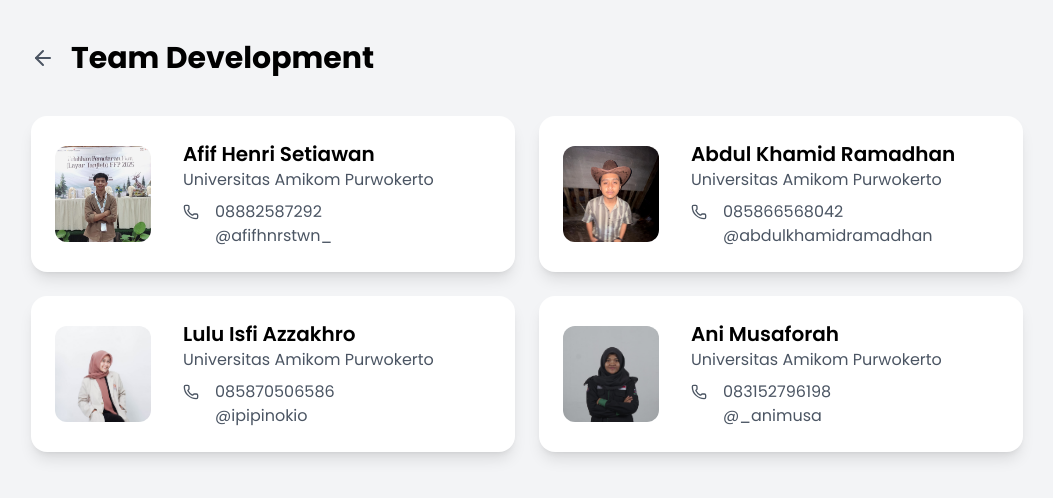
After one commit to Afif-Henri-Setiawan/Fourteen_MiniaturBus, a PHP site: page /profil_dev.php in a window 1280 px wide. The commit adds this page. Shown: the top 498 px of the page, without its empty margins (113-1166 px from the left). Run offline with PHP 8.4, Linux system fonts and the light colour scheme; style sheets or scripts are compiled from the project's sources; some libraries are stand-ins or nearby versions.

Commit message:
update website

```diff
--- /dev/null
+++ b/public/profil_dev.php
@@ -0,0 +1,130 @@
+<!DOCTYPE html>
+<html lang="en">
+
+<head>
+    <meta charset="UTF-8" />
+    <meta name="viewport" content="width=device-width, initial-scale=1.0" />
+    <title>Profil Card</title>
+    <script src="https://cdn.tailwindcss.com"></script>
+    <script src="https://unpkg.com/lucide@latest/dist/umd/lucide.min.js"></script>
+    <!-- goggle font -->
+    <link rel="preconnect" href="https://fonts.googleapis.com">
+    <link rel="preconnect" href="https://fonts.gstatic.com" crossorigin>
+    <link
+        href="https://fonts.googleapis.com/css2?family=Poppins:ital,wght@0,100;0,200;0,300;0,400;0,500;0,600;0,700;0,800;0,900;1,100;1,200;1,300;1,400;1,500;1,600;1,700;1,800;1,900&display=swap"
+        rel="stylesheet">
+    <!-- google font end -->
+
+    <!-- css -->
+    <link href="../src/output.css" rel="stylesheet">
+
+    <!-- Favicon -->
+    <link rel="icon" type="image/png" href="Assets/image/Fix Logo 14 busworkshop Hitam.png" sizes="100x10">
+    <!-- End Favicon -->
+</head>
+
+<body class="bg-gray-100">
+    <div class="max-w-6xl mx-auto px-4 lg:px-20 py-10">
+        <!-- Header -->
+        <div class="flex items-center mb-10">
+            <button onclick="history.back()" class="mr-4 text-gray-600 hover:text-black">
+                <i data-lucide="arrow-left" class="w-6 h-6"></i>
+            </button>
+            <h1 class="text-3xl font-bold">Team Development</h1>
+        </div>
+
+        <!-- Grid Card -->
+        <div class="grid grid-cols-1 md:grid-cols-2 gap-6">
+            <!-- Card 1 -->
+            <div class="bg-white shadow-lg rounded-2xl p-6 flex items-center space-x-4">
+                <img src="Assets\image\afif1.jpg" alt="Profil 1" class="rounded-xl w-24 h-24 object-cover" />
+                <div>
+                    <h2 class="text-xl font-semibold">Afif Henri Setiawan</h2>
+                    <p class="text-gray-600">Universitas Amikom Purwokerto</p>
+                    <div class="flex items-center space-x-2 mt-2 text-gray-600">
+                        <i data-lucide="phone" class="w-4 h-4"></i>
+                        <a href="https://wa.me/628882587292" target="_blank" class="hover:underline">
+                            08882587292
+                        </a>
+                    </div>
+
+                    <div class="flex items-center space-x-2 text-gray-600">
+                        <i data-lucide="instagram" class="w-4 h-4"></i>
+                        <a href="https://www.instagram.com/afifhnrstwn_?igsh=MXAxZWxnaGR3bnU1NA==" target="_blank"
+                            class="hover:underline">@afifhnrstwn_</a>
+                    </div>
+
+                </div>
+            </div>
+
+            <!-- Card 2 -->
+            <div class="bg-white shadow-lg rounded-2xl p-6 flex items-center space-x-4">
+                <img src="Assets\image\abdul.jpg" alt="Profil 1" class="rounded-xl w-24 h-24 object-cover" />
+                <div>
+                    <h2 class="text-xl font-semibold">Abdul Khamid Ramadhan</h2>
+                    <p class="text-gray-600">Universitas Amikom Purwokerto</p>
+                    <div class="flex items-center space-x-2 mt-2 text-gray-600">
+                        <i data-lucide="phone" class="w-4 h-4"></i>
+                        <a href="https://wa.me/6285866568042" target="_blank" class="hover:underline">
+                            085866568042
+                        </a>
+                    </div>
+
+                    <div class="flex items-center space-x-2 text-gray-600">
+                        <i data-lucide="instagram" class="w-4 h-4"></i>
+                        <a href="https://www.instagram.com/abdulkhamidramadhan?utm_source=ig_web_button_share_sheet&igsh=MXBsNnp0c2twMXQ5Zw==" target="_blank"
+                            class="hover:underline">@abdulkhamidramadhan</a>
+                    </div>
+                </div>
+            </div>
+
+            <!-- Card 3 -->
+            <div class="bg-white shadow-lg rounded-2xl p-6 flex items-center space-x-4">
+                <img src="Assets\image\lulu.jpg" alt="Profil 1" class="rounded-xl w-24 h-24 object-cover" />
+                <div>
+                    <h2 class="text-xl font-semibold">Lulu Isfi Azzakhro</h2>
+                    <p class="text-gray-600">Universitas Amikom Purwokerto</p>
+                    <div class="flex items-center space-x-2 mt-2 text-gray-600">
+                        <i data-lucide="phone" class="w-4 h-4"></i>
+                        <a href="https://wa.me/6285870506586" target="_blank" class="hover:underline">
+                            085870506586
+                        </a>
+                    </div>
+
+                    <div class="flex items-center space-x-2 text-gray-600">
+                        <i data-lucide="instagram" class="w-4 h-4"></i>
+                        <a href="https://www.instagram.com/ipipinokio?igsh=Ym83MHZ3NXJzbGg4" target="_blank"
+                            class="hover:underline">@ipipinokio</a>
+                    </div>
+                </div>
+            </div>
+
+            <!-- Card 4 -->
+            <div class="bg-white shadow-lg rounded-2xl p-6 flex items-center space-x-4">
+                <img src="Assets\image\ani.jpg" alt="Profil 1" class="rounded-xl w-24 h-24 object-cover" />
+                <div>
+                    <h2 class="text-xl font-semibold">Ani Musaforah</h2>
+                    <p class="text-gray-600">Universitas Amikom Purwokerto</p>
+                    <div class="flex items-center space-x-2 mt-2 text-gray-600">
+                        <i data-lucide="phone" class="w-4 h-4"></i>
+                        <a href="https://wa.me/6283152796198" target="_blank" class="hover:underline">
+                            083152796198
+                        </a>
+                    </div>
+
+                    <div class="flex items-center space-x-2 text-gray-600">
+                        <i data-lucide="instagram" class="w-4 h-4"></i>
+                        <a href="https://www.instagram.com/_animusa?igsh=bGM4cXo0dDI4czNj" target="_blank"
+                            class="hover:underline">@_animusa</a>
+                    </div>
+                </div>
+            </div>
+        </div>
+    </div>
+
+    <script>
+        lucide.createIcons();
+    </script>
+</body>
+
+</html>
```
Also changed, not shown: classes/Pesanan.php (+36 -19 lines), classes/Wilayah.php (added, +53 -0 lines), public/dashboard.php (+11 -5 lines), public/index.php (+83 -17 lines), public/js/dashboard.js (+17 -0 lines), public/js/form.js (+21 -19 lines), public/Assets/image/abdul.jpg (added), public/Assets/image/afif1.jpg (added), public/Assets/image/ani.jpg (added), public/Assets/image/lulu.jpg (added).
